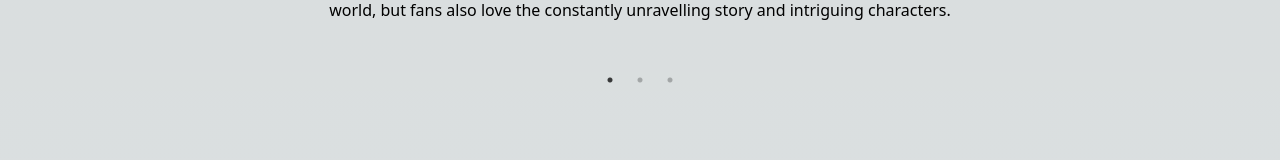
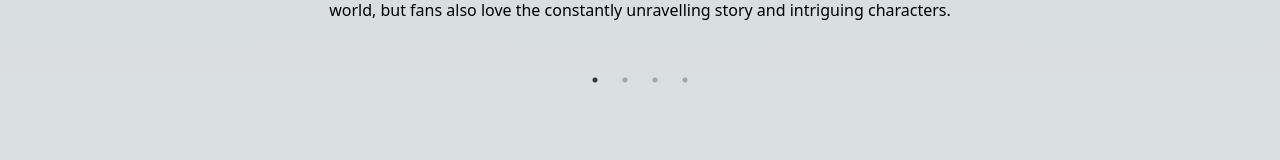
Before and after one commit to jpcodingjourney/JPGames, a Next.js app: page / in a window 1280 px wide. Shown: the part 595-755 px from the top of the page. Built offline with nearby package versions, Linux system fonts and the light colour scheme.

Commit message:
Add game

```diff
--- a/src/components/Footer.js
+++ b/src/components/Footer.js
@@ -3,7 +3,7 @@
 const Footer = () => {
   return (
     <footer className="flex justify-center p-10 dark:text-white">
-      © 2023 James Pan
+      © 2023 JPGAMES
     </footer>
   );
 };
--- a/src/components/GameCarousel.js
+++ b/src/components/GameCarousel.js
@@ -23,6 +23,12 @@ function GameCarousel() {
       imageUrl: "/game3.jpeg",
       description:
         "Path of Exile is a free-to-play action role-playing video game developed and published by Grinding Gear Games. Following an open beta phase, the game was released for Microsoft Windows in October 2013. A version for Xbox One was released in August 2017, and a PlayStation 4 version was released in March 2019.",
+    },
+    {
+      name: "PUBG: Battlegrounds",
+      imageUrl: "/game4.webp",
+      description:
+        "PUBG: BATTLEGROUNDS is a battle royale that pits 100 players against each other. Outplay your opponents to become the lone survivor.",
     },
   ];
 
```
Also changed, not shown: public/game4.webp (added).
